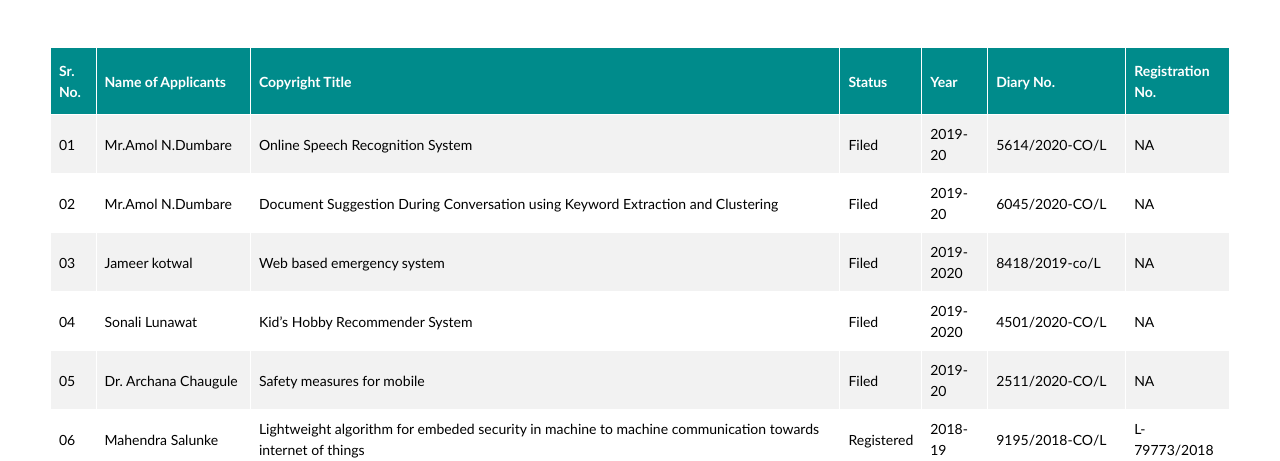
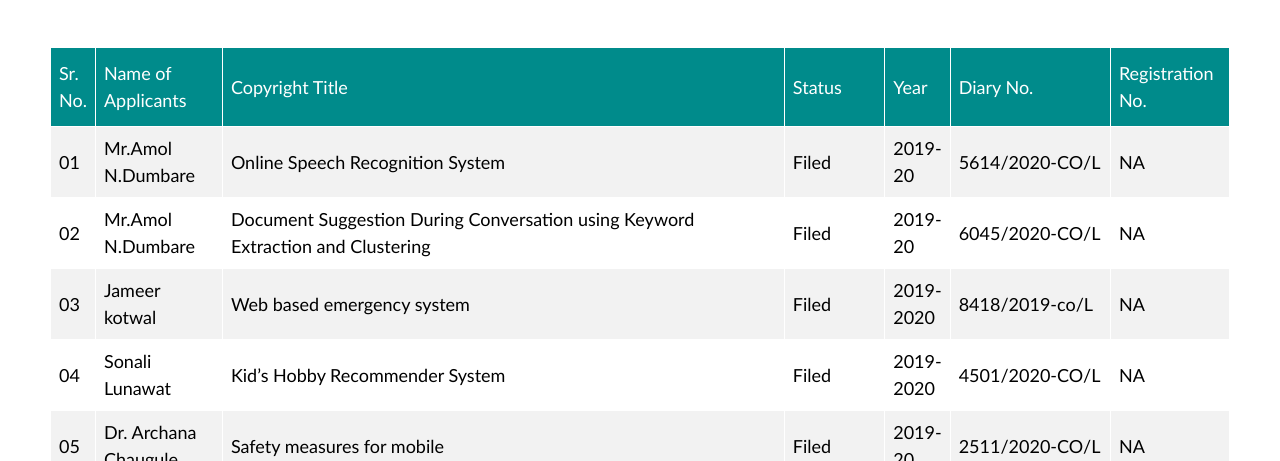
Before and after one commit to omkar-ghotekar/Computer, a plain HTML site: page Copyright.html in a window 1280 px wide. Shown: the part 339-800 px from the top of the page. Drawn offline with Linux system fonts and the light colour scheme.

Commit message:
Update Copyright.html

```diff
--- a/Copyright.html
+++ b/Copyright.html
@@ -84,6 +84,8 @@
   border: 1px solid #fff;
 color: #000;
   padding: 8px;
+    font-size: 18px;
+    font-weight: 450;
 }
 
 #customers tr:nth-child(even){background-color: #f2f2f2;}
```
